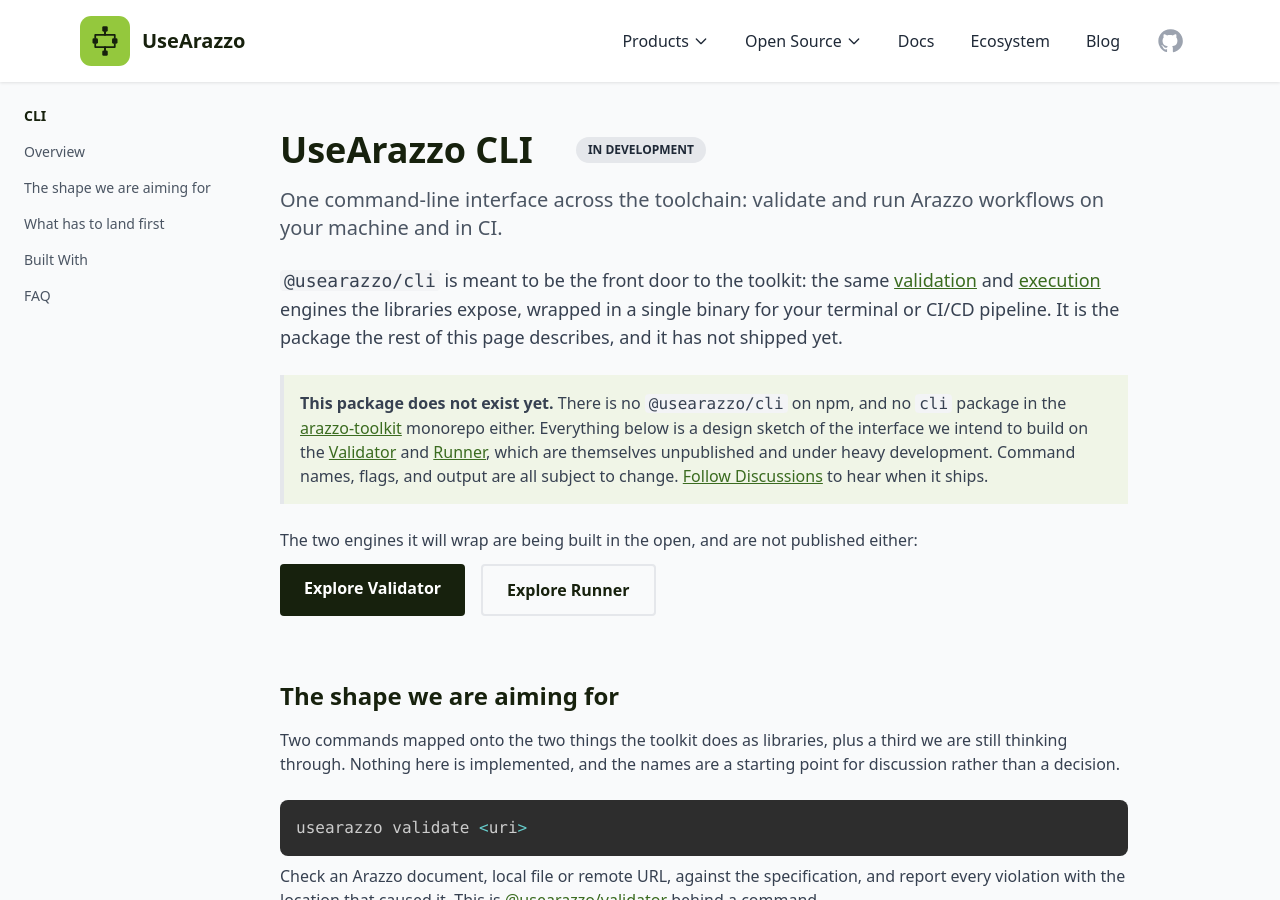
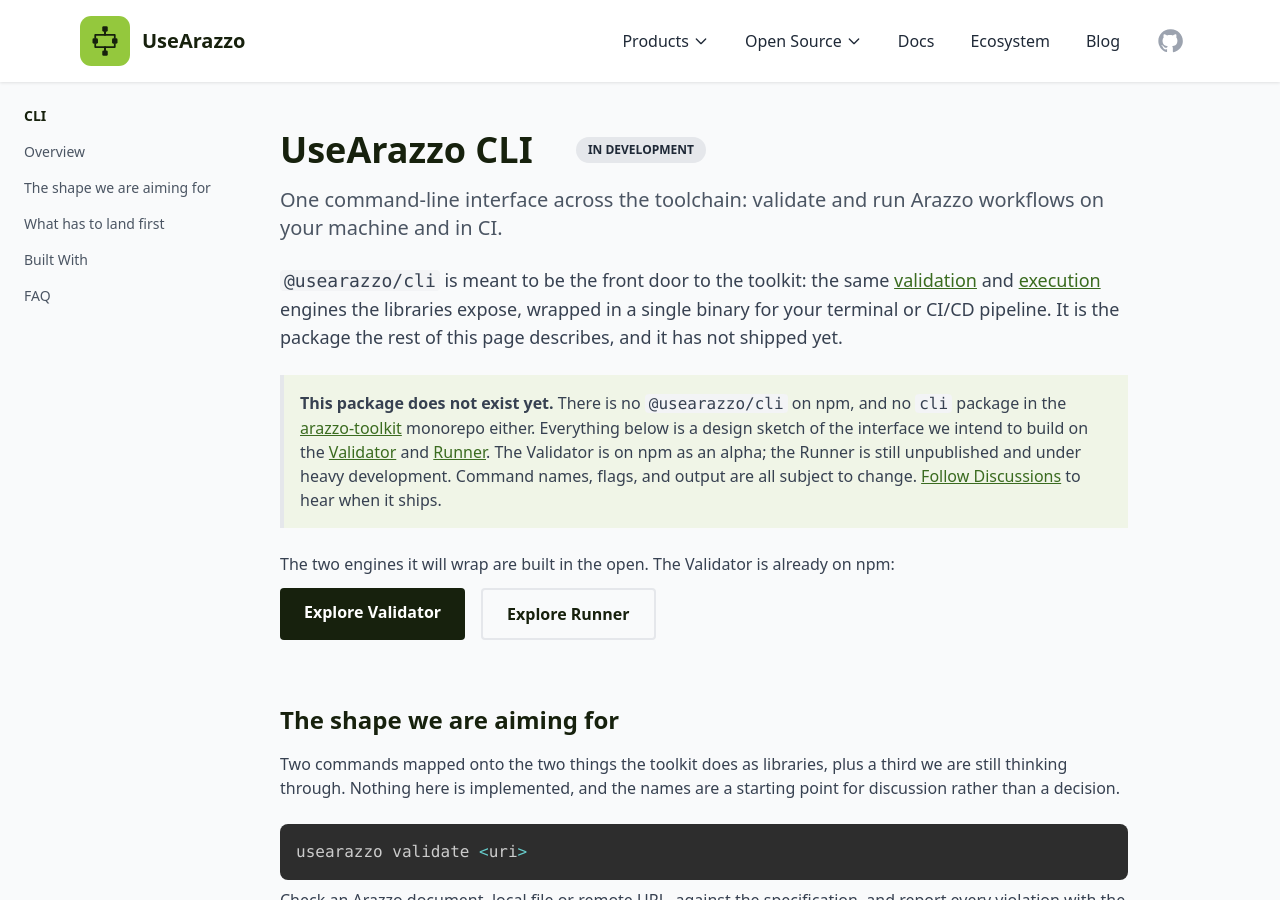
Before and after one commit to usearazzo/website, a Jekyll site: the page built from pages/cli.html, in a window 1280 px wide and 900 px high. Built offline with Jekyll 4.4.1, drawn with Linux system fonts in a browser that asks for light colours; nearby versions of some CDN libraries; some of the changed text lies outside the part shown.

Commit message:
docs: say the Validator is on npm across the site
The homepage, the CLI page, and llms.txt said nothing in the toolkit
was published. The parser, resolver, and Validator are on npm as
alphas; only the CLI and the Runner are not. Update the internal notes
to match, including how a published product page differs.

```diff
--- a/llms.txt
+++ b/llms.txt
@@ -11,7 +11,7 @@
 2. Run the workflow against live APIs.
 3. Read the trace of each step in run order: whether it succeeded, which action was selected, and how many attempts it took, alongside the workflow's outputs and final status.
 
-The entire toolkit (CLI, Validator, Runner, plus the lower-level parser and resolver) is pre-1.0 and in heavy development. @usearazzo/parser and @usearazzo/resolver are on npm as alphas; the other packages are not published yet, and APIs may change without notice. Everything is built in the open in the [arazzo-toolkit monorepo](https://github.com/usearazzo/arazzo-toolkit).
+The entire toolkit (CLI, Validator, Runner, plus the lower-level parser and resolver) is pre-1.0 and in heavy development. @usearazzo/parser, @usearazzo/resolver, and @usearazzo/validator are on npm as alphas; the CLI and the Runner are not published yet, and APIs may change without notice. Everything is built in the open in the [arazzo-toolkit monorepo](https://github.com/usearazzo/arazzo-toolkit).
 
 ## Compatibility
 
@@ -40,7 +40,7 @@
 - [@usearazzo/validator API reference]({{ site.url }}{{ site.baseurl }}/docs/validator/): every function, option, diagnostic, error, and rule, checked against the package source
 - Opt-in JSON Schema (AJV) validation
 - Supports Arazzo 1.0.0, 1.0.1, and 1.1.0
-- Pre-1.0, not yet published to npm, under heavy development
+- Pre-1.0, on npm as an alpha: `npm install @usearazzo/validator`
 - Free, open source (Apache 2.0)
 
 ### Runner
--- a/pages/cli.html
+++ b/pages/cli.html
@@ -48,11 +48,11 @@
 
       <div class="bg-[#F0F5E7] border-l-4 border-primary-light p-4 mb-6">
         <p class="text-gray-700">
-          <strong>This package does not exist yet.</strong> There is no <code class="bg-gray-100 px-1 rounded">@usearazzo/cli</code> on npm, and no <code class="bg-gray-100 px-1 rounded">cli</code> package in the <a href="https://github.com/usearazzo/arazzo-toolkit" target="_blank" rel="noopener noreferrer" class="text-primary-light underline hover:no-underline">arazzo-toolkit</a> monorepo either. Everything below is a design sketch of the interface we intend to build on the <a href="{{ '/validator/' | relative_url }}" class="text-primary-light underline hover:no-underline">Validator</a> and <a href="{{ '/runner/' | relative_url }}" class="text-primary-light underline hover:no-underline">Runner</a>, which are themselves unpublished and under heavy development. Command names, flags, and output are all subject to change. <a href="https://github.com/orgs/usearazzo/discussions" target="_blank" rel="noopener noreferrer" class="text-primary-light underline hover:no-underline">Follow Discussions</a> to hear when it ships.
+          <strong>This package does not exist yet.</strong> There is no <code class="bg-gray-100 px-1 rounded">@usearazzo/cli</code> on npm, and no <code class="bg-gray-100 px-1 rounded">cli</code> package in the <a href="https://github.com/usearazzo/arazzo-toolkit" target="_blank" rel="noopener noreferrer" class="text-primary-light underline hover:no-underline">arazzo-toolkit</a> monorepo either. Everything below is a design sketch of the interface we intend to build on the <a href="{{ '/validator/' | relative_url }}" class="text-primary-light underline hover:no-underline">Validator</a> and <a href="{{ '/runner/' | relative_url }}" class="text-primary-light underline hover:no-underline">Runner</a>. The Validator is on npm as an alpha; the Runner is still unpublished and under heavy development. Command names, flags, and output are all subject to change. <a href="https://github.com/orgs/usearazzo/discussions" target="_blank" rel="noopener noreferrer" class="text-primary-light underline hover:no-underline">Follow Discussions</a> to hear when it ships.
         </p>
       </div>
 
-      <p class="text-gray-700 mb-3">The two engines it will wrap are being built in the open, and are not published either:</p>
+      <p class="text-gray-700 mb-3">The two engines it will wrap are built in the open. The Validator is already on npm:</p>
       <div class="flex flex-wrap gap-4 mb-8">
         <a href="{{ '/validator/' | relative_url }}" class="primary-cta text-white font-bold py-3 px-6 rounded inline-block">
           Explore Validator
@@ -108,7 +108,7 @@
       <ol class="space-y-3 mb-6">
         <li class="flex gap-3">
           <span class="text-gray-400 font-mono text-sm pt-1">1</span>
-          <span class="text-gray-700"><a href="{{ '/validator/' | relative_url }}" class="text-primary-light underline hover:no-underline">Validator</a> API stabilizes, then publishes to npm</span>
+          <span class="text-gray-700"><a href="{{ '/validator/' | relative_url }}" class="text-primary-light underline hover:no-underline">Validator</a> publishes to npm. Done, as an alpha.</span>
         </li>
         <li class="flex gap-3">
           <span class="text-gray-400 font-mono text-sm pt-1">2</span>
@@ -162,7 +162,7 @@
       <div class="space-y-6">
         <div>
           <h3 class="font-semibold text-gray-900 mb-2">Can I install UseArazzo CLI today?</h3>
-          <p class="text-gray-700">No. There is no <code class="bg-gray-100 px-1 rounded">@usearazzo/cli</code> package on npm, and neither the <a href="{{ '/validator/' | relative_url }}" class="text-primary-light underline hover:no-underline">Validator</a> nor the <a href="{{ '/runner/' | relative_url }}" class="text-primary-light underline hover:no-underline">Runner</a> it will wrap has been published yet. The entire toolkit, CLI and Validator and Runner alike, is pre-1.0 and in heavy development.</p>
+          <p class="text-gray-700">No. There is no <code class="bg-gray-100 px-1 rounded">@usearazzo/cli</code> package on npm yet. Of the two libraries it will wrap, the <a href="{{ '/validator/' | relative_url }}" class="text-primary-light underline hover:no-underline">Validator</a> is on npm as an alpha and the <a href="{{ '/runner/' | relative_url }}" class="text-primary-light underline hover:no-underline">Runner</a> is not published yet. The entire toolkit is pre-1.0 and in heavy development.</p>
         </div>
         <div>
           <h3 class="font-semibold text-gray-900 mb-2">What will UseArazzo CLI do?</h3>
@@ -188,7 +188,7 @@
           "name": "Can I install UseArazzo CLI today?",
           "acceptedAnswer": {
             "@type": "Answer",
-            "text": "No. There is no @usearazzo/cli package on npm, and neither the Validator nor the Runner it will wrap has been published yet. The entire toolkit, CLI and Validator and Runner alike, is pre-1.0 and in heavy development."
+            "text": "No. There is no @usearazzo/cli package on npm yet. Of the two libraries it will wrap, the Validator is on npm as an alpha and the Runner is not published yet. The entire toolkit is pre-1.0 and in heavy development."
           }
         },
         {
```
Also changed, not shown: other parts of llms.txt (+1 -1 lines), CLAUDE.md (+14 -6 lines), CONCEPT-CATALOG.md (+4 -3 lines), pages/homepage.html (+4 -4 lines).
